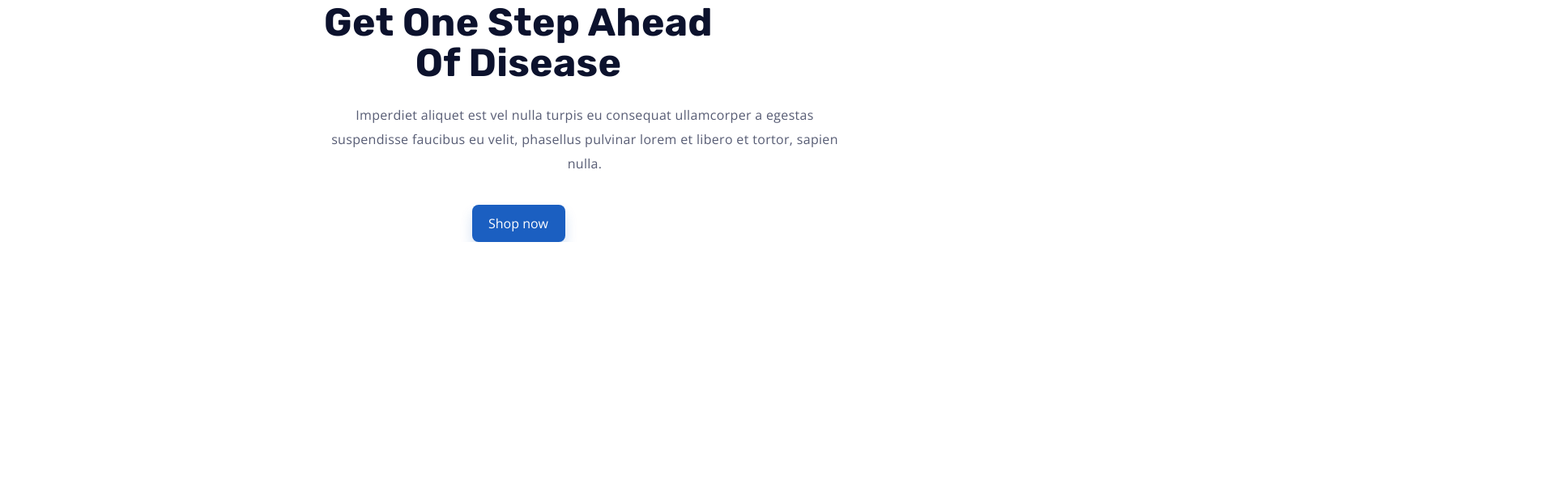
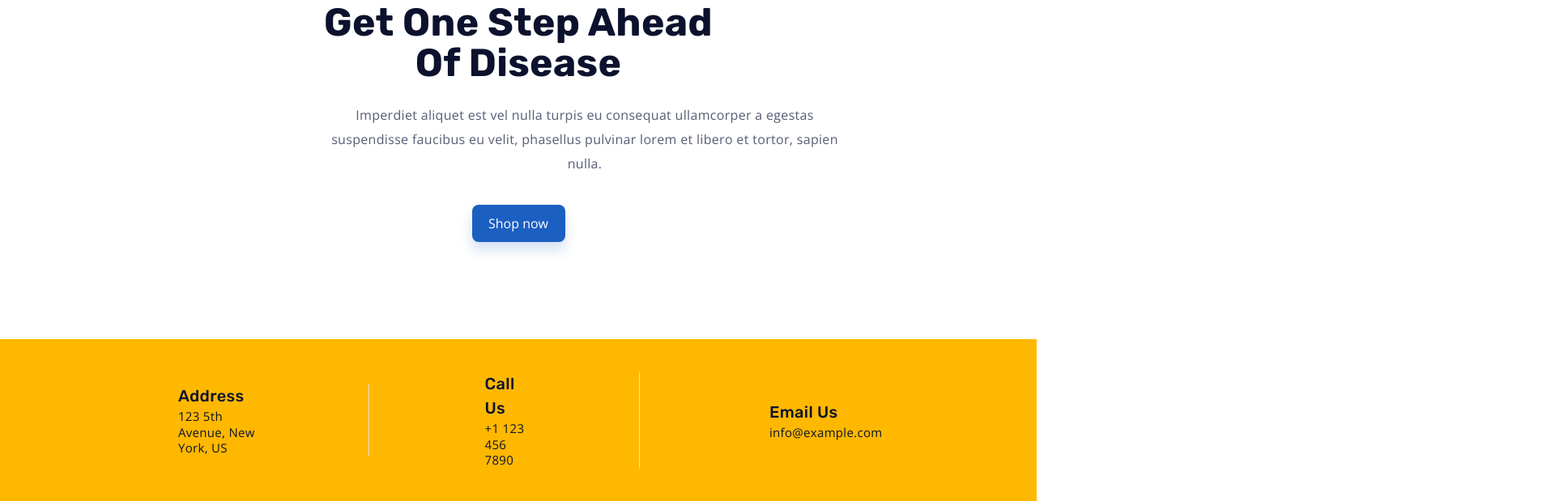
Before and after one commit to Matematuka/protective_face_masks, a website: page index.html in a window 1280 px wide. Shown: the part 4517-5136 px from the top of the page at 81% size, 1920 px wide, since content can reach past the window. Before the commit the page ends 4816 px from the top, so only its background shows below. Drawn offline with Linux system fonts and the light colour scheme; files whose address does not match are found by name.

Commit message:
footer adress contau=iner

```diff
--- a/index.html
+++ b/index.html
@@ -309,5 +309,14 @@ They have also passed the quality inspection of several international famous tes
 <div class="feedback_button_container"><button class="feedback_btn" type="button">Shop now</button></div>
             </section>
     </main>
+    <footer><div class="adress_container"><div class="adress">
+      <svg class="location_icon">
+                  <use xlink:href="/dist/images/sprite.svg#location"></use>
+                </svg>
+                <div><span>Address</span><p>123 5th Avenue, New York, US</p></div></div><div class="adress"><svg class="adress_icon">
+                  <use xlink:href="/dist/images/sprite.svg#phone2"></use>
+                </svg><div><span>Call Us</span><p>+1 123 456 7890</p></div></div><div class="adress"><svg class="mail_icon">
+                  <use xlink:href="/dist/images/sprite.svg#mail"></use>
+                </svg><div><span>Email Us</span><p>info@example.com</p></div></div></div><div class="follow_us"></div><div class="copyright"></div></footer>
   </body>
 </html>
--- a/src/scss/base/_global.scss
+++ b/src/scss/base/_global.scss
@@ -11,7 +11,7 @@ body {
   letter-spacing: $letter-spacing-base;
   color: $grey;
   background-color: $white;
-  max-width: 1920px;
+  max-width: 100wh;
   min-height: 100vh;
   margin: 0;
 }
--- a/src/scss/layout/_footer.scss
+++ b/src/scss/layout/_footer.scss
@@ -0,0 +1,58 @@
+@use "../base/variables" as *;
+
+.adress_container {
+  display: flex;
+  gap: 113px;
+  justify-content: center;
+  align-items: center;
+  padding: 40px 390px;
+  background-color: $accent;
+}
+
+.adress {
+  display: flex;
+  gap: 15px;
+}
+
+.adress:not(:last-child) {
+  padding-right: 136px;
+  border-right: 1px solid #e0e0e0;
+}
+
+.adress span {
+  font-family: $font-family-heading;
+  font-weight: $medium;
+  font-size: 20px;
+  line-height: 1.5;
+  color: $dark;
+}
+
+.adress p {
+  font-family: $font-family-base;
+  font-weight: $regular;
+  font-size: 15px;
+  line-height: 1.33;
+  color: $dark;
+  margin-top: 1px;
+}
+
+.location_icon {
+  position: relative;
+  top: 6px;
+  width: 32px;
+  height: 26px;
+}
+
+.adress_icon {
+  position: relative;
+  top: 6px;
+  width: 32px;
+  height: 32px;
+}
+
+.mail_icon {
+  position: relative;
+  top: 6px;
+  width: 32px;
+  height: 23px;
+}
--- a/src/scss/sections/_about.scss
+++ b/src/scss/sections/_about.scss
@@ -6,8 +6,8 @@
 
 .full_bg {
   position: absolute;
-  width: 1920px;
-  height: 2491px;
+  width: 100%;
+  height: 2000px;
   background-image: url("../../../dist/images/diagnostic-lab-content-gradient-bg\ 1.png");
   background-size: cover;
   // z-index: -1;
--- a/src/scss/sections/_feedback.scss
+++ b/src/scss/sections/_feedback.scss
@@ -3,8 +3,7 @@
 .feedback {
   margin-top: 0;
   background-color: $white;
-  padding: 0 390px;
-  padding-top: 25px;
+  padding: 25px 390px 120px;
 }
 
 .conclusion {
```
Also changed, not shown: dist/css/style.css, src/images/icons/phone2.svg (added), src/scss/layout/_main.scss (line endings or trailing spaces).
